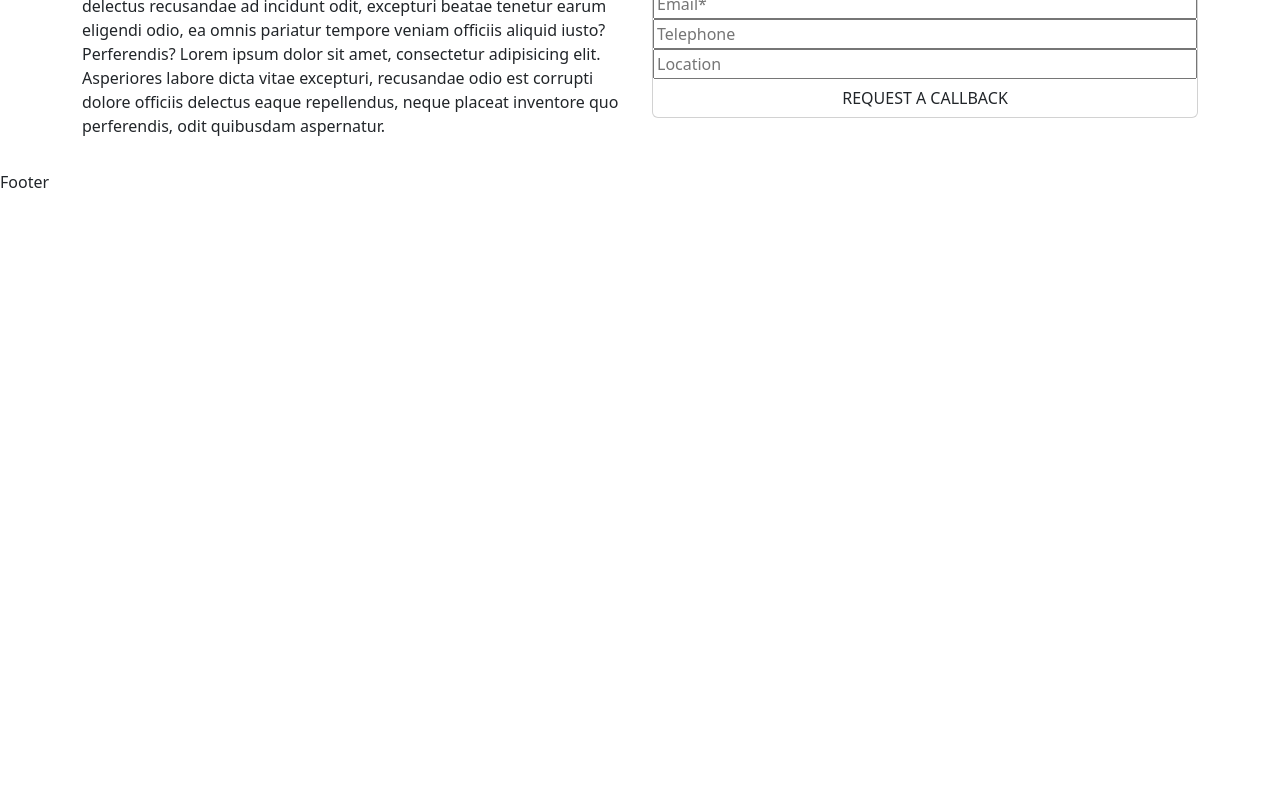
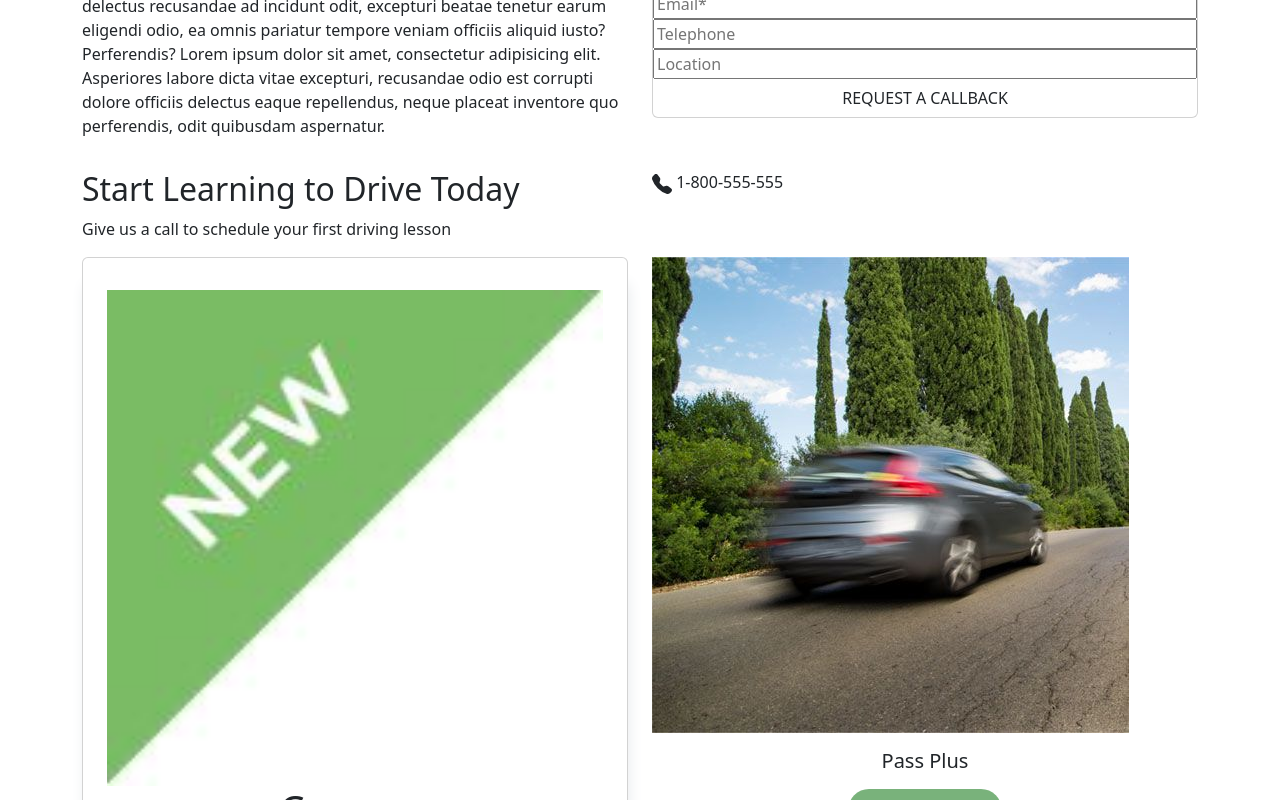
Before and after one commit to LorenzoTesoro/proj-html-vuejs, a Vue app: page / in a window 1280 px wide. Shown: the part 300-1100 px from the top of the page. Before the commit the page ends 800 px from the top, so only its background shows below. Built offline with nearby package versions, Linux system fonts and the light colour scheme; the HTML template or start-up script is replaced by a standard one.

Commit message:
add cta section, courses section

```diff
--- a/src/assets/scss/partials/_header.scss
+++ b/src/assets/scss/partials/_header.scss
@@ -2,6 +2,7 @@
 
 header {
   position: fixed;
+  z-index: 100;
   left: 0;
   width: 100%;
 
@@ -30,7 +31,7 @@ header {
       padding-inline: 1.3rem;
       font-size: $fs-sm;
       font-weight: 700;
-      filter: saturate(2);
+      filter: saturate(1.8);
     }
   }
 }
--- a/src/assets/scss/partials/_main.scss
+++ b/src/assets/scss/partials/_main.scss
@@ -51,6 +51,7 @@ main {
     }
   }
   .book_lesson {
+    margin-bottom: 2rem;
     p {
       color: $dark_hash;
       filter: brightness(200%);
@@ -92,12 +93,81 @@ main {
         }
         button {
           background: $primary;
-          padding: 0;
+          filter: saturate(1.5);
           color: $lighter;
           font-size: $fs-md;
           font-weight: 700;
           padding: 0.5rem 1.5rem 0.5rem 1.5rem;
         }
+        svg {
+          position: absolute;
+          right: 50px;
+          top: 200px;
+        }
+      }
+    }
+  }
+  .cta {
+    background-image: url(/images/horizontal-cta-background.jpg);
+    background-size: cover;
+    background-position: center;
+    color: $lighter;
+    padding: 3rem 1.5rem 3rem 0;
+
+    .col:last-of-type {
+      align-self: center;
+      text-align: right;
+      font-size: 1.5rem;
+      svg {
+        transform: rotate(270deg);
+        margin-right: 1rem;
+      }
+    }
+  }
+  .courses {
+    background-image: url("/images/promise-background.jpg");
+    background-size: cover;
+    background-position: bottom;
+    padding-top: 0.5rem;
+    padding-bottom: 1.5rem;
+
+    .card {
+      width: 70%;
+      position: relative;
+      h1 {
+        color: $dark_hash;
+      }
+      p {
+        color: $dark_hash;
+        filter: brightness(200%);
+        line-height: 1.8;
+      }
+      button {
+        filter: saturate(1.5);
+      }
+      .corner {
+        width: 50px;
+        position: absolute;
+        top: 0;
+        left: 0;
+      }
+    }
+    .col:last-of-type {
+      display: flex;
+      gap: 1.5rem;
+      align-items: center;
+      color: $secondary;
+
+      img {
+        width: 200px;
+        aspect-ratio: 1;
+      }
+
+      button {
+        border: 3px solid $secondary;
+        color: $secondary;
+        background: none;
+        padding: 0.5rem 1rem;
       }
     }
   }
--- a/src/components/layout/AppMain.vue
+++ b/src/components/layout/AppMain.vue
@@ -1,10 +1,16 @@
 <script>
 import HeroSection from "../main_sections/HeroSection.vue";
+import BookSection from "../main_sections/BookSection.vue";
+import CtaSection from "../main_sections/CtaSection.vue";
+import CoursesSection from "../main_sections/CoursesSection.vue";
 
 export default {
   name: "AppMain",
   components: {
     HeroSection,
+    BookSection,
+    CtaSection,
+    CoursesSection,
   },
 };
 </script>
@@ -12,53 +18,8 @@ export default {
 <template>
   <main>
     <HeroSection />
-    <!-- MANCA ICONA NELL'INPUT NAME -->
-    <section class="book_lesson pb-3">
-      <div class="container">
-        <div class="row">
-          <div class="col title">
-            <h2>Get Behind The Wheel</h2>
-            <p>
-              Lorem ipsum, dolor sit amet consectetur adipisicing elit.
-              Voluptatum hic nostrum error sunt officia doloribus provident vel
-              harum dolore qui. Sunt natus corporis ab laborum quibusdam omnis
-              expedita at vitae.
-            </p>
-            <p>
-              Lorem ipsum dolor sit amet consectetur adipisicing elit. Enim,
-              nobis delectus recusandae ad incidunt odit, excepturi beatae
-              tenetur earum eligendi odio, ea omnis pariatur tempore veniam
-              officiis aliquid iusto? Perferendis? Lorem ipsum dolor sit amet,
-              consectetur adipisicing elit. Asperiores labore dicta vitae
-              excepturi, recusandae odio est corrupti dolore officiis delectus
-              eaque repellendus, neque placeat inventore quo perferendis, odit
-              quibusdam aspernatur.
-            </p>
-          </div>
-          <!--/.title -->
-          <div class="col contact_us">
-            <div class="card text-center">
-              <h3>First Lesson Free!</h3>
-              <div class="px-5 mb-3">
-                <p>
-                  When you make a block booking with us first lesson is included
-                  free.
-                </p>
-              </div>
-              <input type="text" placeholder="Your Name*" />
-              <input type="text" placeholder="Email*" />
-              <input type="text" placeholder="Telephone" />
-              <input type="text" placeholder="Location" />
-              <div class="request">
-                <button class="btn rounded-pill text-uppercase">
-                  Request a callback
-                </button>
-              </div>
-            </div>
-          </div>
-          <!-- /.col -->
-        </div>
-      </div>
-    </section>
+    <BookSection />
+    <CtaSection />
+    <CoursesSection />
   </main>
 </template>
--- /dev/null
+++ b/src/components/main_sections/BookSection.vue
@@ -0,0 +1,60 @@
+<script>
+export default {
+  name: "BookSection",
+};
+</script>
+
+<!-- TODO: ADD ICON TO NAME INPUT -->
+<template>
+  <section class="book_lesson pb-3">
+    <div class="container">
+      <div class="row">
+        <div class="col title">
+          <h2>Get Behind The Wheel</h2>
+          <p>
+            Lorem ipsum, dolor sit amet consectetur adipisicing elit. Voluptatum
+            hic nostrum error sunt officia doloribus provident vel harum dolore
+            qui. Sunt natus corporis ab laborum quibusdam omnis expedita at
+            vitae.
+          </p>
+          <p>
+            Lorem ipsum dolor sit amet consectetur adipisicing elit. Enim, nobis
+            delectus recusandae ad incidunt odit, excepturi beatae tenetur earum
+            eligendi odio, ea omnis pariatur tempore veniam officiis aliquid
+            iusto? Perferendis? Lorem ipsum dolor sit amet, consectetur
+            adipisicing elit. Asperiores labore dicta vitae excepturi,
+            recusandae odio est corrupti dolore officiis delectus eaque
+            repellendus, neque placeat inventore quo perferendis, odit quibusdam
+            aspernatur.
+          </p>
+        </div>
+        <!--/.title -->
+        <div class="col contact_us">
+          <div class="card text-center">
+            <h3>First Lesson Free!</h3>
+            <div class="px-5 mb-3">
+              <p>
+                When you make a block booking with us first lesson is included
+                free.
+              </p>
+            </div>
+            <input
+              class="position-relative"
+              type="text"
+              placeholder="Your Name*"
+            />
+            <input type="text" placeholder="Email*" />
+            <input type="text" placeholder="Telephone" />
+            <input type="text" placeholder="Location" />
+            <div class="request">
+              <button class="btn rounded-pill text-uppercase">
+                Request a callback
+              </button>
+            </div>
+          </div>
+        </div>
+        <!-- /.col -->
+      </div>
+    </div>
+  </section>
+</template>
--- /dev/null
+++ b/src/components/main_sections/CoursesSection.vue
@@ -0,0 +1,64 @@
+<script>
+import CardItem from "../utilities/CardItem.vue";
+import ButtonItem from "../utilities/ButtonItem.vue";
+
+export default {
+  name: "CoursesSection",
+  components: {
+    CardItem,
+    ButtonItem,
+  },
+};
+</script>
+
+<template>
+  <section class="courses">
+    <div class="container">
+      <div class="row">
+        <div class="col">
+          <CardItem>
+            <img class="corner" src="/images/new-corner.jpg" alt="" />
+            <h1 class="pb-5">Courses</h1>
+            <p>
+              Lorem ipsum dolor sit amet consectetur adipisicing elit. Harum
+              unde laboriosam alias distinctio expedita. Quia necessitatibus
+              vitae corporis inventore, quidem, nemo quo dolorum totam quos
+              ullam in expedita fuga perspiciatis!
+            </p>
+            <div class="mt-5">
+              <ButtonItem> course information </ButtonItem>
+            </div>
+          </CardItem>
+        </div>
+        <!-- /.col -->
+        <div class="col">
+          <div>
+            <img class="mb-3" src="/images/courses-passplus.jpg" alt="" />
+            <h5 class="text-center mb-3">Pass Plus</h5>
+            <div class="text-center">
+              <ButtonItem>Learn More</ButtonItem>
+            </div>
+          </div>
+          <div>
+            <img class="mb-3" src="/images/course-intensive.jpg" alt="" />
+            <h5 class="text-center mb-3">Intensive Course</h5>
+            <div class="text-center">
+              <ButtonItem>Learn More</ButtonItem>
+            </div>
+          </div>
+          <div>
+            <img class="mb-3" src="/images/courses-instructor.jpg" alt="" />
+            <h5 class="text-center mb-3">Instructors</h5>
+            <div class="text-center">
+              <ButtonItem>Learn More</ButtonItem>
+            </div>
+          </div>
+        </div>
+        <!-- /.col -->
+      </div>
+      <!-- /.row -->
+    </div>
+    <!-- /.container -->
+  </section>
+  <!-- /.courses -->
+</template>
--- /dev/null
+++ b/src/components/main_sections/CtaSection.vue
@@ -0,0 +1,36 @@
+<script>
+export default {
+  name: "CtaSection",
+};
+</script>
+
+<template>
+  <section class="cta">
+    <div class="container">
+      <div class="row">
+        <div class="col">
+          <h2>Start Learning to Drive Today</h2>
+          <p>Give us a call to schedule your first driving lesson</p>
+        </div>
+        <!-- /. title -->
+        <div class="col">
+          <svg
+            xmlns="http://www.w3.org/2000/svg"
+            width="20"
+            height="20"
+            fill="currentColor"
+            class="bi bi-telephone-fill"
+            viewBox="0 0 16 16"
+          >
+            <path
+              fill-rule="evenodd"
+              d="M1.885.511a1.745 1.745 0 0 1 2.61.163L6.29 2.98c.329.423.445.974.315 1.494l-.547 2.19a.678.678 0 0 0 .178.643l2.457 2.457a.678.678 0 0 0 .644.178l2.189-.547a1.745 1.745 0 0 1 1.494.315l2.306 1.794c.829.645.905 1.87.163 2.611l-1.034 1.034c-.74.74-1.846 1.065-2.877.702a18.634 18.634 0 0 1-7.01-4.42 18.634 18.634 0 0 1-4.42-7.009c-.362-1.03-.037-2.137.703-2.877L1.885.511z"
+            />
+          </svg>
+          1-800-555-555
+        </div>
+        <!-- ./cta -->
+      </div>
+    </div>
+  </section>
+</template>
--- /dev/null
+++ b/src/components/utilities/ButtonItem.vue
@@ -0,0 +1,22 @@
+<script>
+export default {
+  name: "ButtonItem",
+};
+</script>
+
+<template>
+  <button class="btn rounded-pill text-uppercase">
+    <slot></slot>
+  </button>
+</template>
+
+<style lang="scss" scoped>
+@use "../../assets/scss/partials/variables" as *;
+
+button {
+  font-weight: 700;
+  padding: 0.5rem 1.5rem 0.5rem 1.5rem;
+  background: $primary;
+  color: $lighter;
+}
+</style>
--- /dev/null
+++ b/src/components/utilities/CardItem.vue
@@ -0,0 +1,20 @@
+<script>
+export default {
+  name: "CardItem",
+};
+</script>
+
+<template>
+  <div class="card">
+    <slot></slot>
+  </div>
+</template>
+
+<style lang="scss" scoped>
+@use "../../assets/scss/partials/variables.scss" as *;
+.card {
+  padding: 2rem 1.5rem 2rem 1.5rem;
+  text-align: center;
+  box-shadow: 2px 25px 15px -2px $light_hash;
+}
+</style>
```
